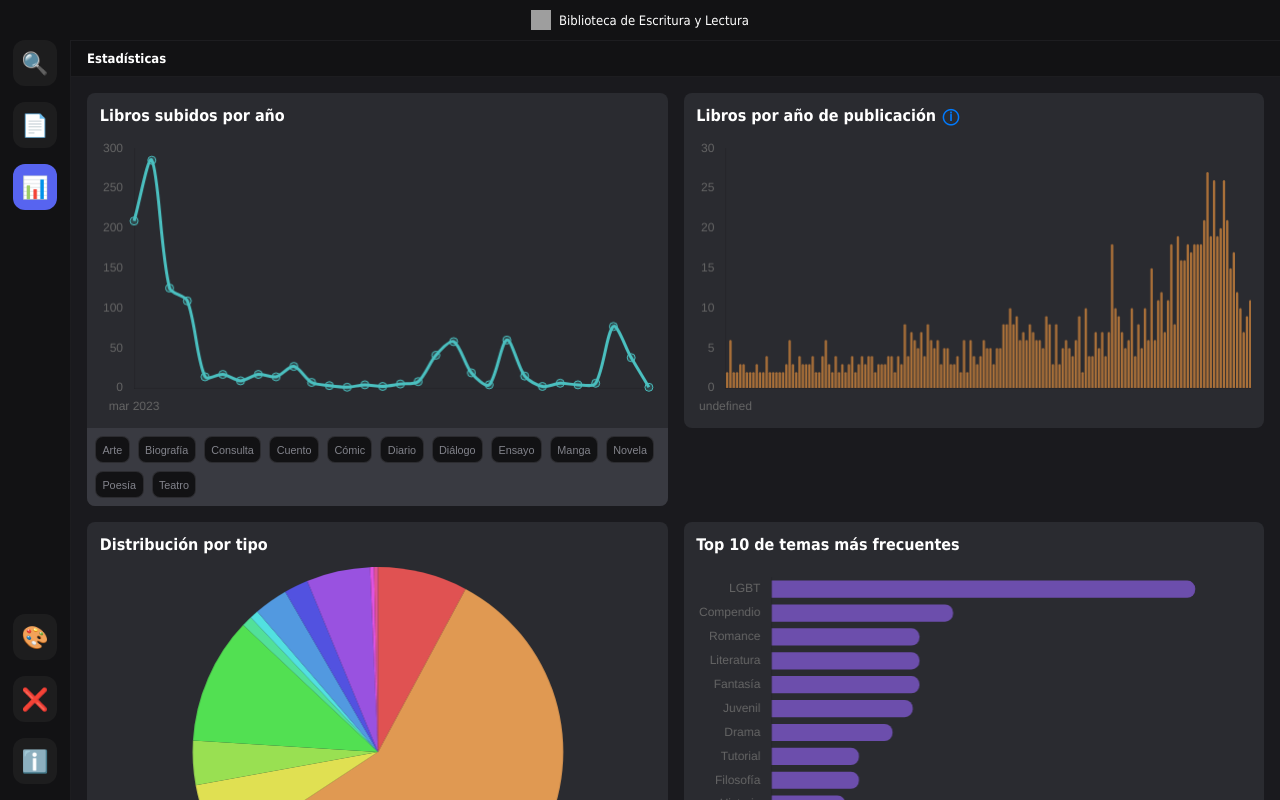
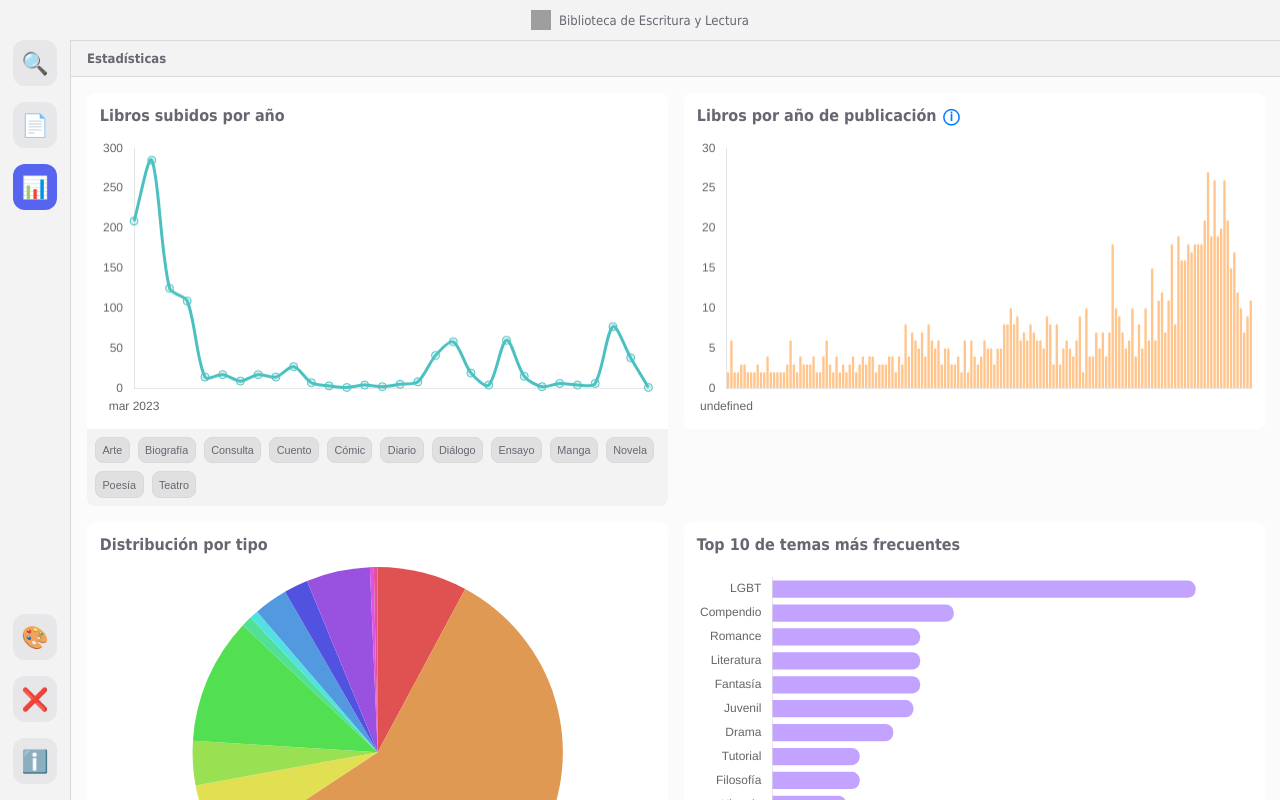
Before and after one commit to EscrituraYLectura/biblioteca, a Next.js app: page /estadisticas in a window 1280 px wide. Built offline with nearby package versions, Linux system fonts and the light colour scheme; grey boxes are pictures that could not be loaded; a web font is replaced by a local one.

Commit message:
Add styles for different themes

```diff
--- a/styles/components/navbar.module.scss
+++ b/styles/components/navbar.module.scss
@@ -1,7 +1,7 @@
 .navbar {
     width: 70px;
-    background-color: #121214;
-    border-right: 1px solid #6d6e771f;
+    background-color: var(--outer-bg-color);
+    border-right: 1px solid var(--border-bg-color);
     display: flex;
     flex-direction: column;
     overflow-y: auto;
@@ -14,7 +14,7 @@
 
         li {
             border-radius: 12px;
-            background-color: #1d1d1e;
+            background-color: var(--button-bg-color);
             border: none;
             color: #fff;
             font-size: 22px;
--- a/styles/components/tooltip.module.scss
+++ b/styles/components/tooltip.module.scss
@@ -15,9 +15,9 @@
     text-align: left;
     pointer-events: none;
     position: absolute;
-    background-color: #242429;
-    color: #82838b;
-    border: 1px solid #6d6e771f;
+    background-color: var(--tooltip-bg-color);
+    color: var(--label-text-color);
+    border: 1px solid var(--border-bg-color);
     border-radius: 4px;
     padding: 0.7rem;
     box-shadow: 0px 2px 6px rgba(0, 0, 0, 0.3);
--- a/styles/components/topbar.module.scss
+++ b/styles/components/topbar.module.scss
@@ -1,5 +1,5 @@
 .topbar {
-    background-color: #121214;
+    background-color: var(--outer-bg-color);
     display: flex;
     flex-direction: row;
     overflow: hidden;
@@ -12,6 +12,6 @@
 // Estilos para pantallas pequeñas (teléfonos)
 @media (max-width: 768px) {
     .topbar {
-        border-bottom: 1px solid #6d6e771f;
+        border-bottom: 1px solid var(--border-bg-color);
     }
 }
--- a/styles/global.scss
+++ b/styles/global.scss
@@ -7,10 +7,10 @@
 body {
     margin: 0;
     padding: 0;
-    color: white;
+    color: var(--label-text-color);
     font-family: Tahoma, Geneva, Verdana, sans-serif;
     font-size: small;
-    background-color: #1a1a1e;
+    background-color: var(--outer-bg-color);
 }
 
 a {
@@ -18,7 +18,7 @@ a {
 }
 
 label {
-    color: #fff;
+    color: var(--label-text-color);
     margin-bottom: -0.5rem;
 }
 
@@ -26,10 +26,10 @@ input,
 select,
 textarea {
     padding: 0.5rem;
-    border: 1px solid #97979f33;
+    border: 1px solid var(--border-bg-color);
     border-radius: 8px;
-    background-color: #00000014;
-    color: #82838b;
+    background-color: var(--field-bg-color);
+    color: var(--label-text-color);
     outline: none;
     transition: border 0.3s ease-out;
     font-family: Tahoma, Geneva, Verdana, sans-serif;
@@ -41,7 +41,7 @@ textarea {
 }
 
 select option {
-    background-color: #121214;
+    background-color: var(--field-bg-color);
 }
 
 textarea {
@@ -62,7 +62,7 @@ textarea {
     left: 0;
     width: 100vw;
     height: 100vh;
-    background: rgba(0, 0, 0, 0.5);
+    background-color: rgba(0, 0, 0, 0.5);
     z-index: 50;
     display: flex;
     align-items: center;
@@ -70,9 +70,9 @@ textarea {
 }
 
 .popup_box {
-    background-color: #242429;
-    color: #82838b;
-    border: 1px solid #6d6e771f;
+    background-color: var(--third-bg-color);
+    color: var(--label-text-color);
+    border: 1px solid var(--border-bg-color);
     border-radius: 4px;
     padding: 0.7rem;
     box-shadow: 0px 2px 6px rgba(0, 0, 0, 0.3);
@@ -86,7 +86,7 @@ textarea {
     flex-direction: column;
 
     h2 {
-        color: #fff;
+        color: var(--label-text-color);
         margin: 0 0 1rem 0;
     }
 
@@ -104,7 +104,7 @@ textarea {
     border: none;
     font-size: 1.4rem;
     cursor: pointer;
-    color: #82838b;
+    color: var(--label-text-color);
     margin-left: 55rem;
 }
 
--- a/styles/pages/buscador.module.scss
+++ b/styles/pages/buscador.module.scss
@@ -1,8 +1,8 @@
 .sidebar {
     width: 320px;
-    background-color: var(--sidebar-bg-color);
-    border-right: 1px solid #6d6e771f;
-    border-top: 1px solid #6d6e771f;
+    background-color: var(--outer-bg-color);
+    border-right: 1px solid var(--border-bg-color);
+    border-top: 1px solid var(--border-bg-color);
     position: sticky;
     top: 0;
     display: flex;
@@ -56,14 +56,14 @@
     flex-direction: column;
     height: 100%;
     overflow: hidden;
-    background-color: #1a1a1e;
-    border-top: 1px solid #6d6e771f;
+    background-color: var(--inner-bg-color);
+    border-top: 1px solid var(--border-bg-color);
 }
 
 .table_container {
     flex: 1;
     overflow-y: auto;
-    border-bottom: 1px solid #6d6e771f;
+    border-bottom: 1px solid var(--border-bg-color);
 }
 
 .tabla_principal {
@@ -78,9 +78,9 @@
     thead {
         position: sticky;
         top: 0;
-        background-color: #121214;
+        background-color: var(--outer-bg-color);
         z-index: 4;
-        border-bottom: 1px solid #6d6e771f;
+        border-bottom: 1px solid var(--border-bg-color);
     }
 
     th, td {
@@ -94,26 +94,26 @@
             user-select: none;
             margin-left: 0.5rem;
             font-size: 0.75rem;
-            color: #999;
+            color: var(--label-text-color);
             font-weight: normal;
         }
     }
 
     td {
-        border-bottom: 1px solid #6d6e771f;
+        border-bottom: 1px solid var(--border-bg-color);
 
         a {
-            background-color: #292c51;
+            background-color: var(--bookurl-bg-color);
             transition: background-color 0.1s ease-out,color 0.1s ease-out;
             padding: 0.2rem;
             border-radius: 3px;
-            color: #a9baff;
+            color: var(--booktext-bg-color);
             text-decoration: none;
             line-height: 1.6rem;
 
             &:hover {
-                background-color: #5865f2;
-                color: #fff;
+                background-color: var(--bookurl-bg-color-hover);
+                color: var(--booktext-bg-color-hover);
             }
         }
     }
@@ -122,14 +122,14 @@
         transition: background-color 0.2s ease-out;
 
         &:hover {
-            background: #242428;
+            background-color: var(--item-bg-color-hover);
         }
     }
 }
 
 .barra_separadora {
-    border-top: 1px solid #6d6e771f;
-    color: #121214;
+    border-top: 1px solid var(--border-bg-color);
+    color: var(--border-bg-color);
     margin: 0 -1rem;
 }
 
@@ -160,9 +160,9 @@
 }
 
 .tag {
-    color: #82838b;
-    border: 1px solid #97979f33;
-    background-color: #121214;
+    color: var(--label-text-color);
+    border: 1px solid var(--border-bg-color);
+    background-color: var(--field-bg-color);
     border-radius: 8px;
     padding: 0.4rem;
     cursor: pointer;
@@ -170,14 +170,14 @@
     transition: background-color 0.2s ease-out,color 0.2 ease-out;
 
     &:hover {
-        background-color: #1d1d1e;
-        color: #efeff0;
+        background-color: var(--third-bg-color);
+        color: var(--label-text-color);
     }
 }
 
 .tag.selected {
-    background-color: #2c2c30;
-    color: white;
+    background-color: var(--item-bg-color-hover);
+    color: var(--label-text-color);
 }
 
 .libro_editado {
@@ -193,7 +193,7 @@
 #clear_filters_button {
     padding: 0.5rem 1rem;
     border-radius: 0.5rem;
-    background-color: #202024;
+    background-color: var(--button-bg-color);
     color: #f57976;
     border: none;
     cursor: pointer;
@@ -212,7 +212,7 @@
 .report_button {
     padding: 0.5rem;
     border-radius: 0.5rem;
-    background-color: #202024;
+    background-color: var(--button-bg-color);
     border: none;
     color: #f57976;
     cursor: pointer;
@@ -276,7 +276,7 @@
     flex-direction: row;
     justify-content: space-between;
     padding: 0 0.6rem;
-    background-color: #202024;
+    background-color: var(--third-bg-color);
 }
 
 .pagina_subtitulo {
@@ -284,8 +284,8 @@
     font-size: small;
     margin: 0 -1rem;
     padding: 0.64rem 1rem;
-    border-bottom: 1px solid #6d6e771f;
-    background-color: #121214;
+    border-bottom: 1px solid var(--border-bg-color);
+    background-color: var(--outer-bg-color);
     position: sticky;
     top: 0;
     z-index: 4;
@@ -302,6 +302,6 @@
 
     .pagina_subtitulo {
         font-size: large;
-        border-top: 1px solid #6d6e771f;
+        border-top: 1px solid var(--border-bg-color);
     }
 }
--- a/styles/pages/estadisticas.module.scss
+++ b/styles/pages/estadisticas.module.scss
@@ -3,9 +3,9 @@
     font-size: small;
     padding: 0.64rem 1rem;
     margin: 0;
-    border-top: 1px solid #6d6e771f;
-    border-bottom: 1px solid #6d6e771f;
-    background-color: #121214;
+    border-top: 1px solid var(--border-bg-color);
+    border-bottom: 1px solid var(--border-bg-color);
+    background-color: var(--outer-bg-color);
     top: 0;
     position: sticky;
     z-index: 4;
@@ -16,7 +16,7 @@
     width: 100%;
     height: 100%;
     overflow: auto;
-    background-color: #1a1a1e;
+    background-color: var(--inner-bg-color);
 
     .contenedor_grid_estadisticas {
         display: grid;
@@ -27,7 +27,7 @@
         .contenedor_grafico {
             padding: 0.8rem;
             height: max-content;
-            background-color: #2a2b30;
+            background-color: var(--third-bg-color);
             border-radius: 8px;
 
             h2 {
@@ -38,7 +38,7 @@
             .grafico_opciones {
                 margin: 0.8rem -0.8rem -0.8rem;
                 padding: 0.5rem;
-                background-color: #393a41;
+                background-color: var(--outer-bg-color);
                 border-radius: 0 0 8px 8px;
             }
         }
@@ -52,9 +52,9 @@
 }
 
 .tag {
-    color: #82838b;
-    border: 1px solid #97979f33;
-    background-color: #121214;
+    color: var(--label-text-color);
+    border: 1px solid var(--border-bg-color);
+    background-color: var(--field-bg-color);
     border-radius: 8px;
     padding: 0.4rem;
     cursor: pointer;
@@ -62,14 +62,14 @@
     transition: background-color 0.2s ease-out,color 0.2 ease-out;
 
     &:hover {
-        background-color: #1d1d1e;
-        color: #efeff0;
+        background-color: var(--third-bg-color);
+        color: var(--label-text-color);
     }
 }
 
 .tag.selected {
-    background-color: #2c2c30;
-    color: white;
+    background-color: var(--item-bg-color-hover);
+    color: var(--label-text-color);
 }
 
 // Estilos para pantallas pequeñas (teléfonos)
--- a/styles/themes/ash.scss
+++ b/styles/themes/ash.scss
@@ -1,3 +1,15 @@
 .temaAsh {
-    --sidebar-bg-color: #2c2d32;
+    --outer-bg-color: #2c2d32;
+    --button-bg-color: #35353a;
+    --field-bg-color: #232428;
+    --inner-bg-color: #323339;
+    --bookurl-bg-color: #3b3f65;
+    --booktext-bg-color: #ced7ff;
+    --bookurl-bg-color-hover: #5865f2;
+    --booktext-bg-color-hover: #ffffff;
+    --third-bg-color: #393a41;
+    --item-bg-color-hover: #393a41;
+    --label-text-color: #9b9ca3;
+    --tooltip-bg-color: #393a41;
+    --border-bg-color: #393a3f;
 }
--- a/styles/themes/dark.scss
+++ b/styles/themes/dark.scss
@@ -1,3 +1,15 @@
 .temaDark {
-    --sidebar-bg-color: #121214;
+    --outer-bg-color: #121214;
+    --button-bg-color: #1d1d1e;
+    --field-bg-color: #111112;
+    --inner-bg-color: #1a1a1e;
+    --bookurl-bg-color: #292c51;
+    --booktext-bg-color: #a9baff;
+    --bookurl-bg-color-hover: #5865f2;
+    --booktext-bg-color-hover: #ffffff;
+    --third-bg-color: #222327;
+    --item-bg-color-hover: #232328;
+    --label-text-color: #82838b;
+    --tooltip-bg-color: #2b2c31;
+    --border-bg-color: #222225;
 }
--- a/styles/themes/light.scss
+++ b/styles/themes/light.scss
@@ -1,3 +1,15 @@
 .temaLight {
-    --sidebar-bg-color: #f3f3f4;
+    --outer-bg-color: #f3f3f4;
+    --button-bg-color: #e7e7e9;
+    --field-bg-color: #e0e0e1;
+    --inner-bg-color: #fbfbfb;
+    --bookurl-bg-color: #d4d7f9;
+    --booktext-bg-color: #2e3c89;
+    --bookurl-bg-color-hover: #5865f2;
+    --booktext-bg-color-hover: #ffffff;
+    --third-bg-color: #ffffff;
+    --item-bg-color-hover: #eeeeee;
+    --label-text-color: #666771;
+    --tooltip-bg-color: #fdfdfd;
+    --border-bg-color: #d9d9dc;
 }
--- a/styles/themes/onyx.scss
+++ b/styles/themes/onyx.scss
@@ -1,3 +1,15 @@
 .temaOnyx {
-    --sidebar-bg-color: #000000;
+    --outer-bg-color: #000000;
+    --button-bg-color: #121213;
+    --field-bg-color: #000000;
+    --inner-bg-color: #070709;
+    --bookurl-bg-color: #1a1d41;
+    --booktext-bg-color: #93a7fd;
+    --bookurl-bg-color-hover: #5865f2;
+    --booktext-bg-color-hover: #ffffff;
+    --third-bg-color: #131416;
+    --item-bg-color-hover: #18181a;
+    --label-text-color: #7b7c84;
+    --tooltip-bg-color: #202125;
+    --border-bg-color: #242426;
 }
```
Also changed, not shown: styles/pages/indices.module.scss (+21 -21 lines).
